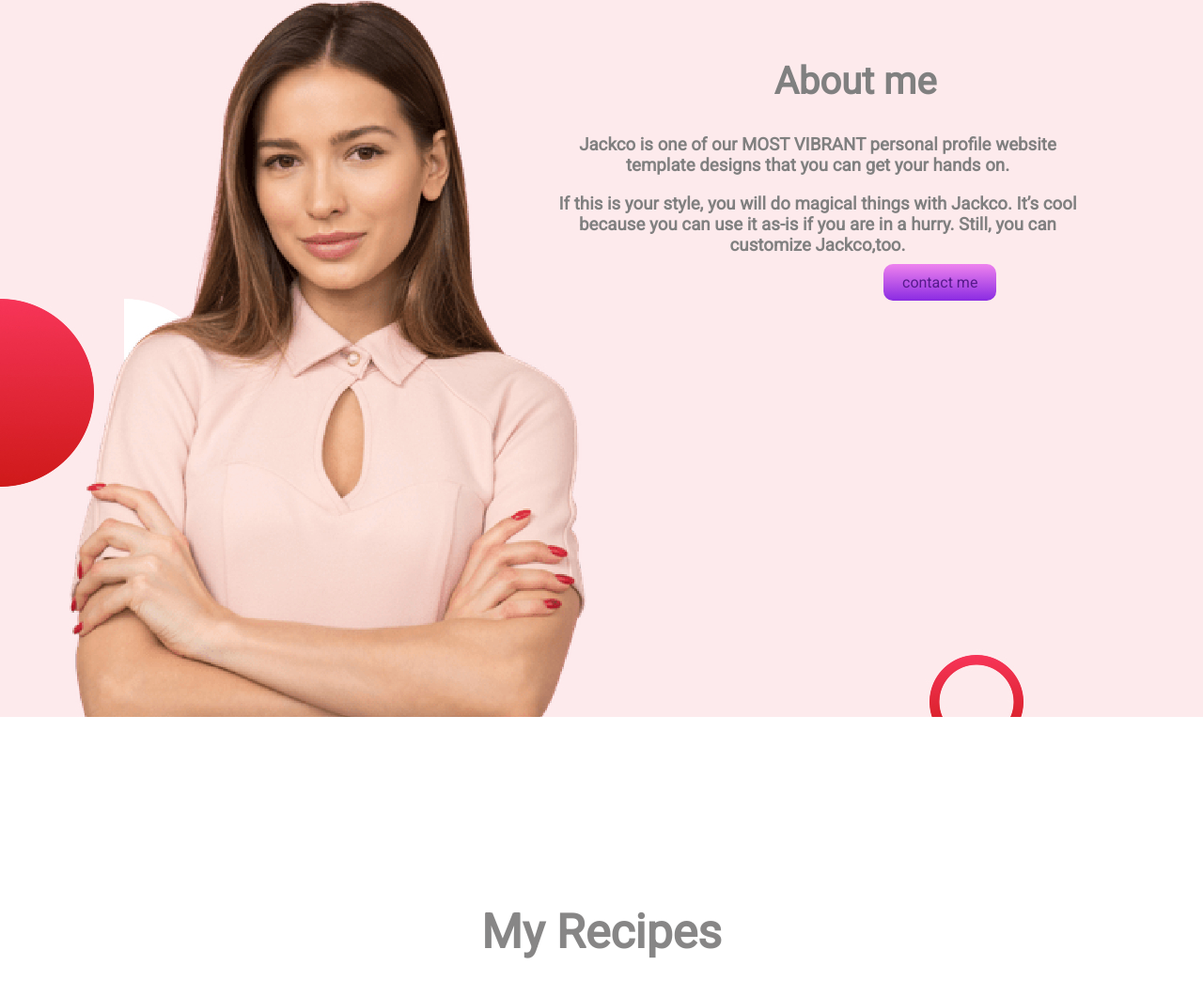
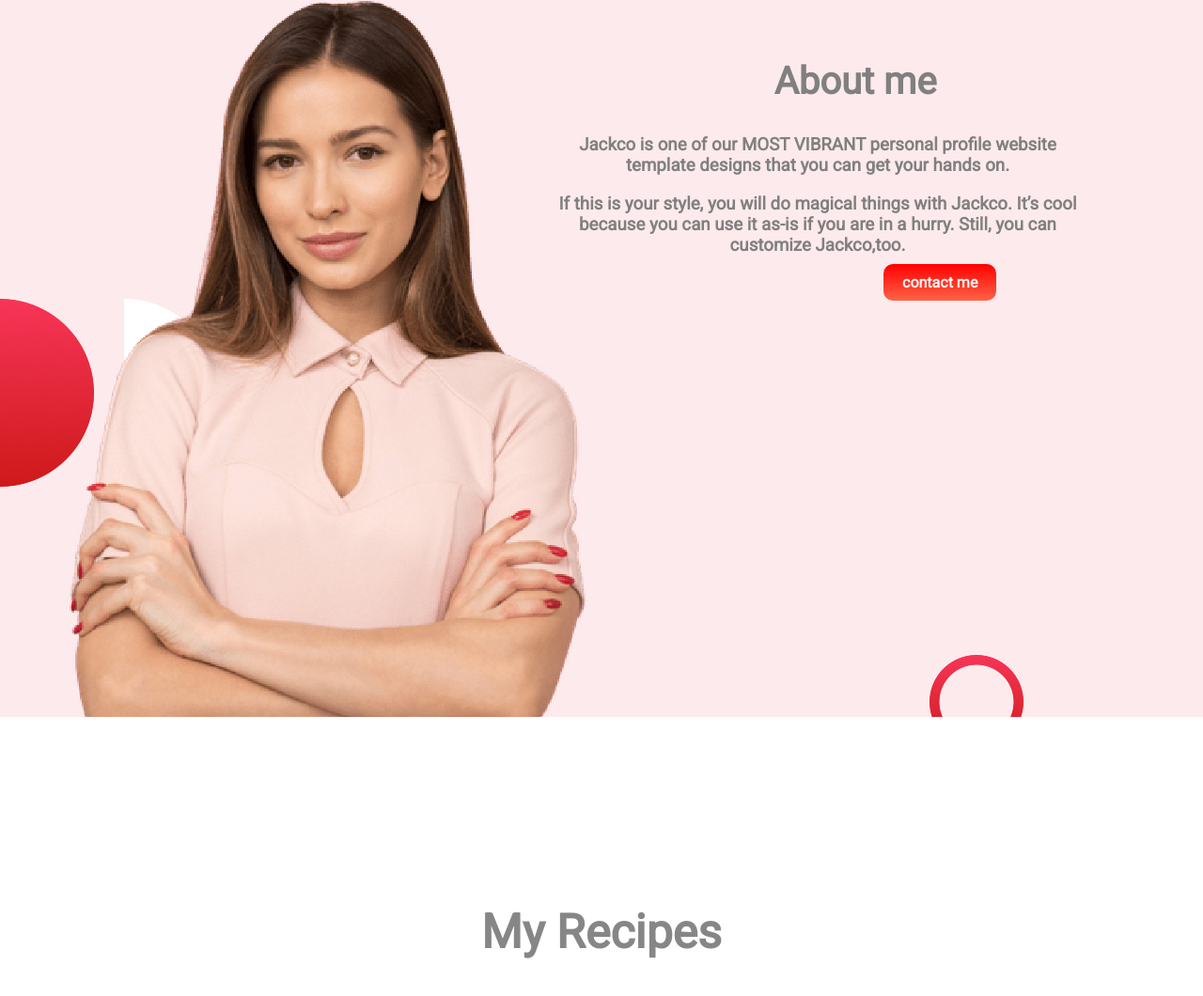
Before and after one commit to redwannirob/food-network, a plain HTML site: page index.html in a window 1280 px wide. Shown: the part 789-1849 px from the top of the page at 94% size. Drawn offline with Linux system fonts and the light colour scheme.

Commit message:
changed the contact button's color

```diff
--- a/style.css
+++ b/style.css
@@ -21,11 +21,13 @@ h1{
 }
 .contact-button{
     text-decoration: none;
-    background-image: linear-gradient(violet, blueviolet);
+    background-image: linear-gradient(red, tomato);
     padding: 10px 20px;
     margin-top: 100px;
     margin-left: 360px;
     border-radius: 10px;
+    color: whitesmoke;
+    font-weight: 800;
 }
 #colored-text{
     color:  rgb(250, 116, 6);
```
